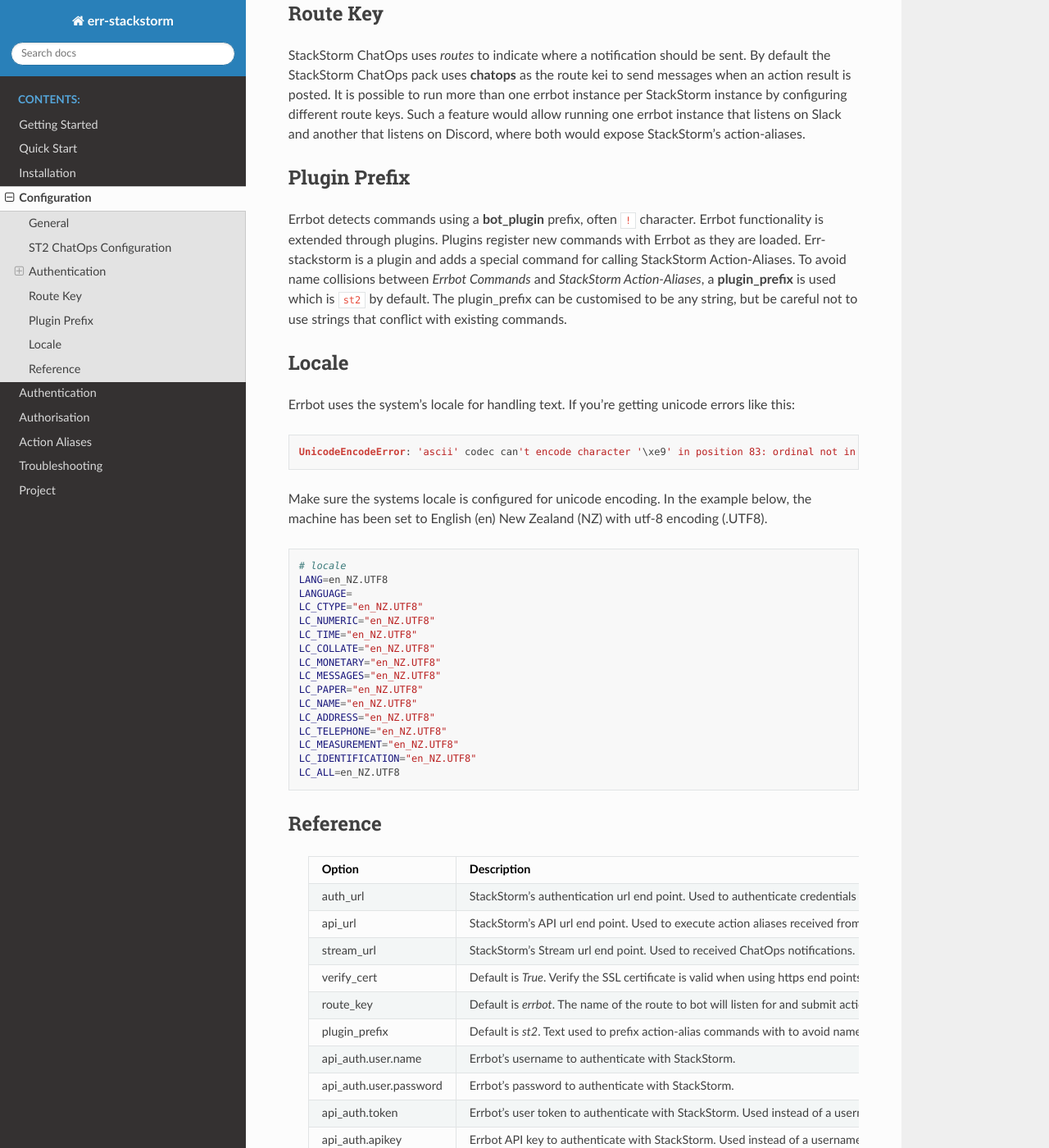
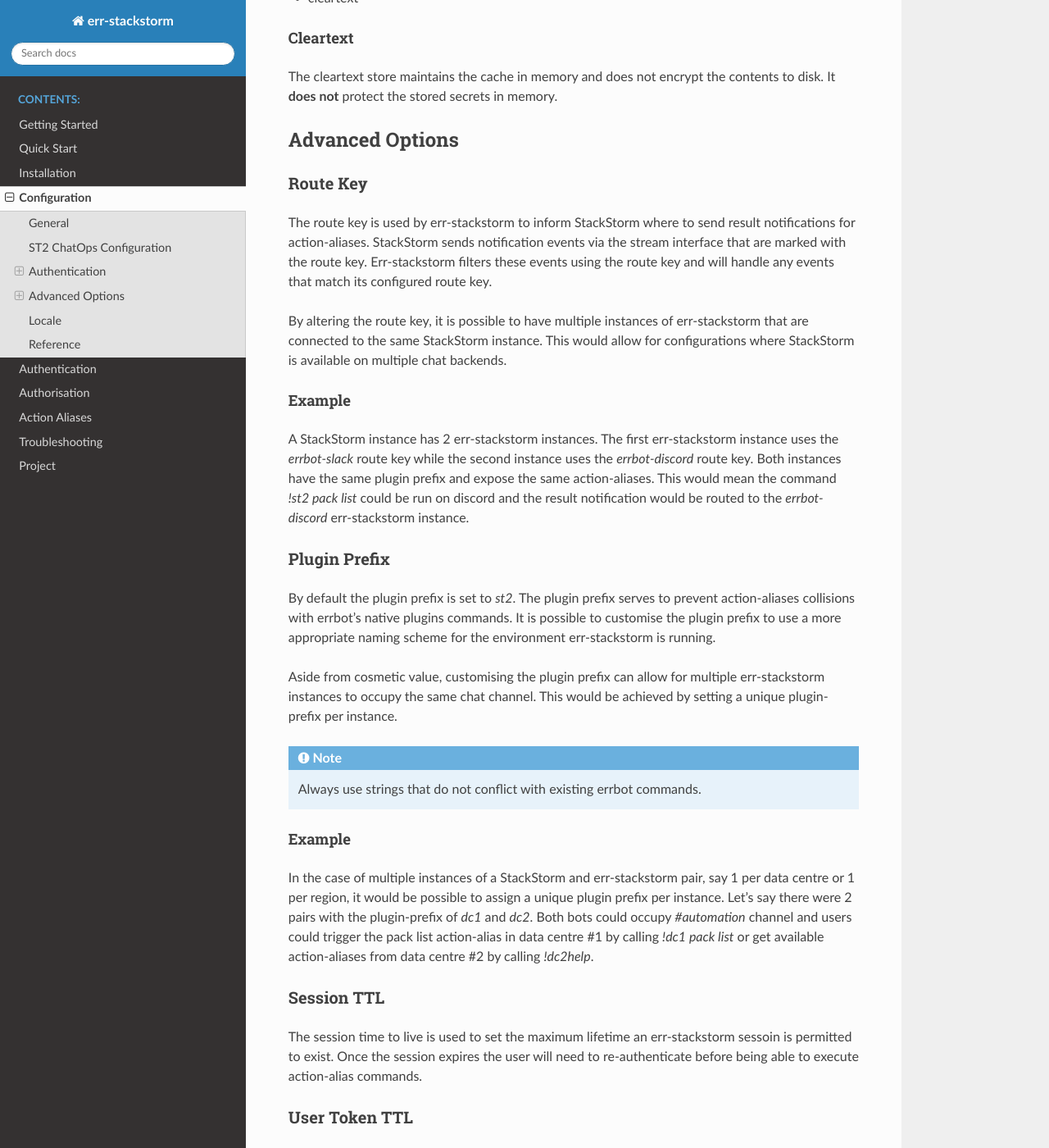
Before and after one commit to nzlosh/err-stackstorm, a Sphinx documentation site: the page built from docs/configuration.rst, in a window 1280 px wide and 1400 px high, scrolled down 3010 px. Shown: the whole window at 82% size. Built offline with Sphinx 7.4.7 and the Read the Docs theme 2.0.0, drawn with Linux system fonts in a browser that asks for light colours; some of the changed text lies outside the part shown.

Commit message:
Update documentation.

```diff
--- a/docs/configuration.rst
+++ b/docs/configuration.rst
@@ -9,7 +9,7 @@ Configuration
 General
 --------
 
-`err-stackstorm` configuration lives in Errbot's `config.py` file.
+`err-stackstorm` configuration is found in Errbot's `config.py` file.
 
 .. note:: If you followed the Errbot setup documentation this file will have been created by downloading a template. If this file has not already been created, please create it following the `Errbot's instructions <http://errbot.io/en/latest/user_guide/setup.html#id1>`_.
 
@@ -18,25 +18,27 @@ Here's a sample err-stackstorm configuration:
 .. code-block:: python
 
     STACKSTORM = {
-        'auth_url': 'https://your.stackstorm.com/auth/v1',
-        'api_url': 'https://your.stackstorm.com/api/v1',
-        'stream_url': 'https://your.stackstorm.com/stream/v1',
-        'route_key': 'errbot',
-        'plugin_prefix': 'st2',
-        'verify_cert': True,
-        'secrets_store': 'cleartext',
-        'api_auth': {
-            'user': {
-                'name': 'my_username',
-                'password': "my_password",
+        "auth_url": "https://your.stackstorm.com/auth/v1",
+        "api_url": "https://your.stackstorm.com/api/v1",
+        "stream_url": "https://your.stackstorm.com/stream/v1",
+        "route_key": "errbot",
+        "plugin_prefix": "st2",
+        "verify_cert": True,
+        "secrets_store": "cleartext",
+        "session_ttl": 3600,
+        "user_token_ttl": 86400,
+        "api_auth": {
+            "user": {
+                "name": "my_username",
+                "password": "my_password",
             },
-            'token': "<User token>",
-            'apikey': '<API Key>'
+            "token": "<User token>",
+            "apikey": "<API Key>"
         },
-        'rbac_auth': {
-            'standalone': {},
+        "rbac_auth": {
+            "standalone": {},
         },
-        'timer_update': 900, #  Unit: second.  Interval to check the user token is still valid.
+        "timer_update": 900, #  Unit: second.  Interval to check the user token is still valid.
     }
 
 ST2 ChatOps Configuration
@@ -107,15 +109,43 @@ Cleartext
 
 The cleartext store maintains the cache in memory and does not encrypt the contents to disk. It **does not** protect the stored secrets in memory.
 
+Advanced Options
+----------------
+
 Route Key
----------
+^^^^^^^^^
 
-StackStorm ChatOps uses `routes` to indicate where a notification should be sent.  By default the StackStorm ChatOps pack uses **chatops** as the route kei to send messages when an action result is posted.  It is possible to run more than one errbot instance per StackStorm instance by configuring different route keys.  Such a feature would allow running one errbot instance that listens on Slack and another that listens on Discord, where both would expose StackStorm's action-aliases.
+The route key is used by err-stackstorm to inform StackStorm where to send result notifications for action-aliases.  StackStorm sends notification events via the stream interface that are marked with the route key.  Err-stackstorm filters these events using the route key and will handle any events that match its configured route key.
+
+By altering the route key, it is possible to have multiple instances of err-stackstorm that are connected to the same StackStorm instance.  This would allow for configurations where StackStorm is available on multiple chat backends.
+
+Example
+"""""""
+A StackStorm instance has 2 err-stackstorm instances.  The first err-stackstorm instance uses the `errbot-slack` route key while the second instance uses the `errbot-discord` route key.  Both instances have the same plugin prefix and expose the same action-aliases.  This would mean the command `!st2 pack list` could be run on discord and the result notification would be routed to the `errbot-discord` err-stackstorm instance.
+
 
 Plugin Prefix
--------------
+^^^^^^^^^^^^^
 
-Errbot detects commands using a **bot_plugin** prefix, often ``!`` character.  Errbot functionality is extended through plugins.  Plugins register new commands with Errbot as they are loaded.  Err-stackstorm is a plugin and adds a special command for calling StackStorm Action-Aliases.  To avoid name collisions between *Errbot Commands* and *StackStorm Action-Aliases*, a **plugin_prefix** is used which is ``st2`` by default.  The plugin_prefix can be customised to be any string, but be careful not to use strings that conflict with existing commands.
+By default the plugin prefix is set to `st2`.  The plugin prefix serves to prevent action-aliases collisions with errbot's native plugins commands.  It is possible to customise the plugin prefix to use a more appropriate naming scheme for the environment err-stackstorm is running.
+
+Aside from cosmetic value, customising the plugin prefix can allow for multiple err-stackstorm instances to occupy the same chat channel.  This would be achieved by setting a unique plugin-prefix per instance.
+
+.. note:: Always use strings that do not conflict with existing errbot commands.
+
+Example
+"""""""
+In the case of multiple instances of a StackStorm and err-stackstorm pair, say 1 per data centre or 1 per region, it would be possible to assign a unique plugin prefix per instance.  Let's say there were 2 pairs with the plugin-prefix of `dc1` and `dc2`.  Both bots could occupy `#automation` channel and users could trigger the pack list action-alias in data centre #1 by calling `!dc1 pack list` or get available action-aliases from data centre #2 by calling `!dc2help`.
+
+Session TTL
+^^^^^^^^^^^
+
+The session time to live is used to set the maximum lifetime an err-stackstorm sessoin is permitted to exist.  Once the session expires the user will need to re-authenticate before being able to execute action-alias commands.
+
+User Token TTL
+^^^^^^^^^^^^^^
+
+The user token ttl is used to set the maximum life time a StackStorm User Token will be permitted to exist.  Once the user token has expired the user will need to re-authenticate before being able to execute action-alias commnds.
 
 Locale
 -------
```
